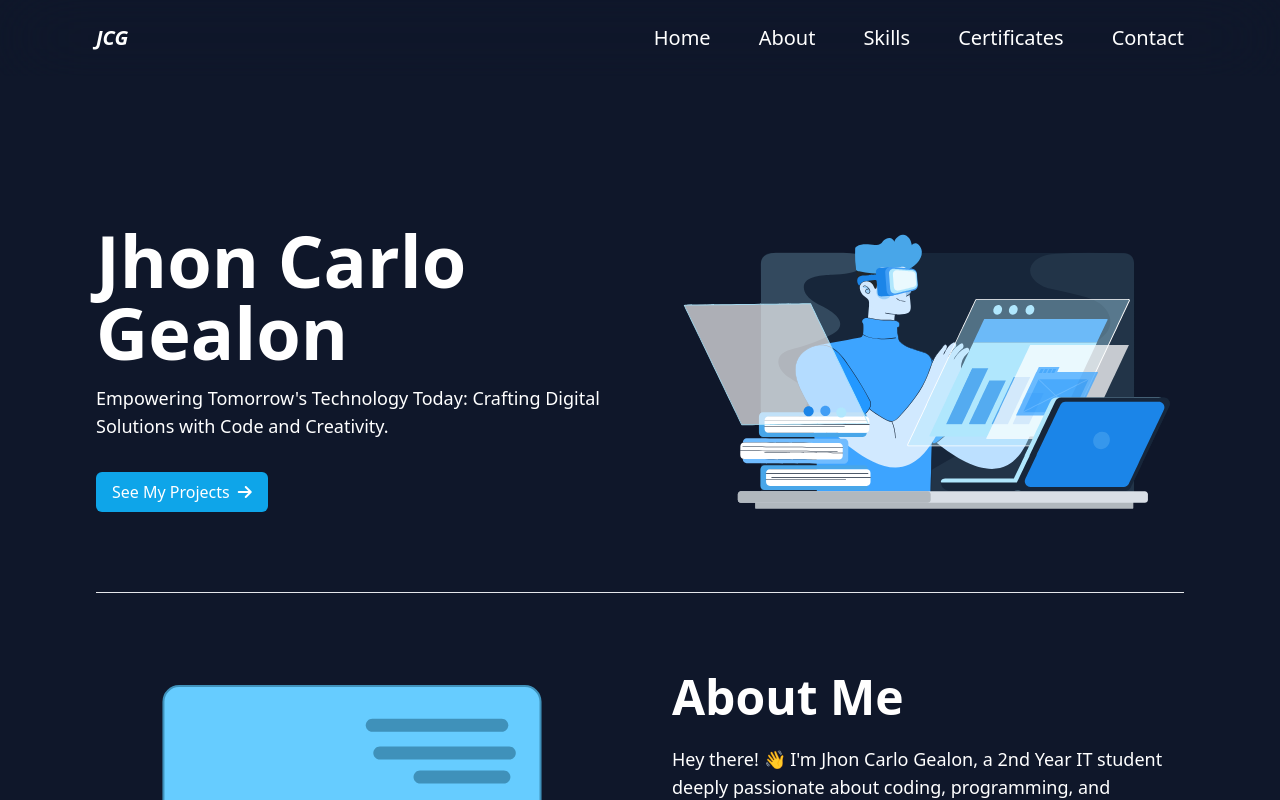
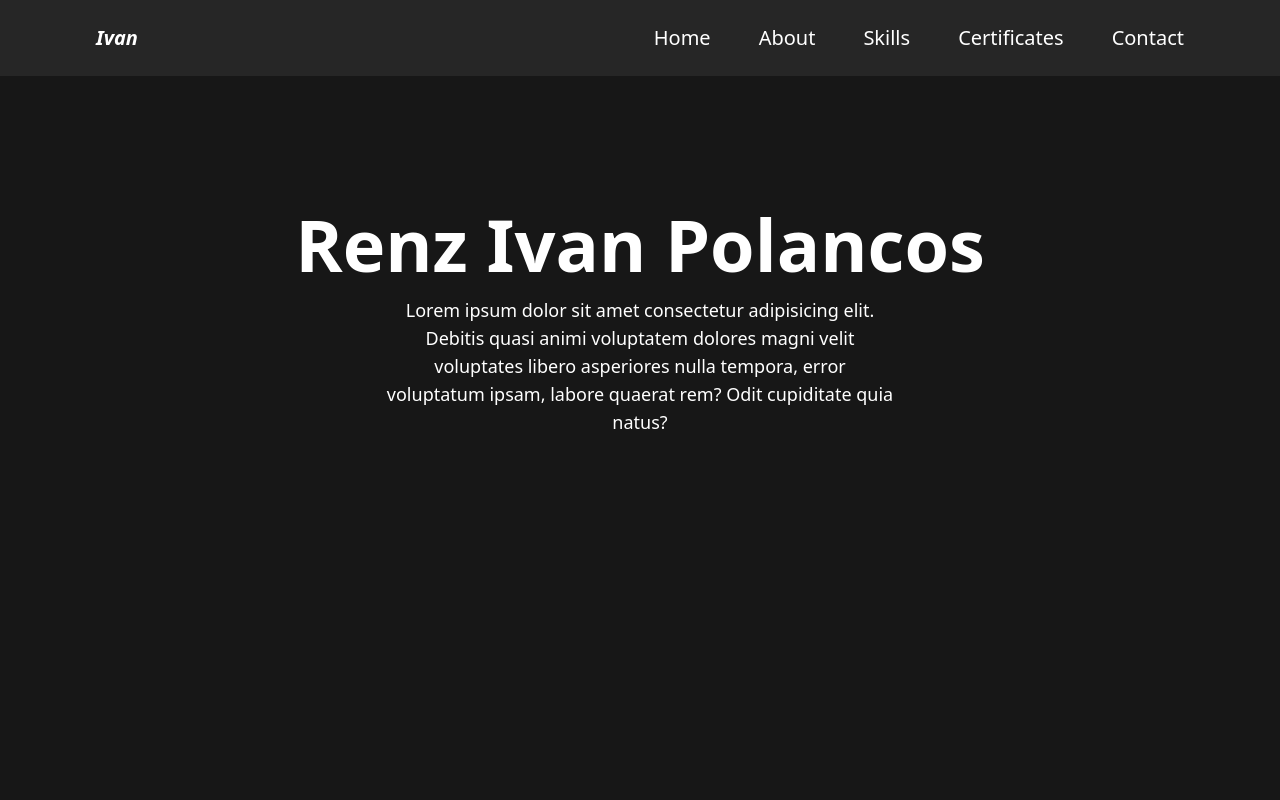
Before and after one commit to generyand/simple-portfolio3, a React (Vite) app: page / in a window 1280 px wide. Shown: the top 800 px of the page. Built offline with nearby package versions, Linux system fonts and the light colour scheme.

Commit message:
edited some things

```diff
--- a/index.html
+++ b/index.html
@@ -11,6 +11,12 @@
       crossorigin="anonymous"
       referrerpolicy="no-referrer"
     />
+    <link rel="preconnect" href="https://fonts.googleapis.com" />
+    <link rel="preconnect" href="https://fonts.gstatic.com" crossorigin />
+    <link
+      href="https://fonts.googleapis.com/css2?family=Plus+Jakarta+Sans:ital,wght@0,200..800;1,200..800&family=Poppins:ital,wght@0,100;0,200;0,300;0,400;0,500;0,600;0,700;0,800;0,900;1,100;1,200;1,300;1,400;1,500;1,600;1,700;1,800;1,900&display=swap"
+      rel="stylesheet"
+    />
     <title>Renz Ivan Polancos</title>
   </head>
   <body>
--- a/src/App.jsx
+++ b/src/App.jsx
@@ -7,8 +7,8 @@
   return (
     <>
       <Header />
-      <Main />
-      <Footer />
+      {/* <Main /> */}
+      {/* <Footer /> */}
     </>
   );
 }
--- a/src/components/Hero.jsx
+++ b/src/components/Hero.jsx
@@ -10,7 +10,7 @@
         className={`flex flex-col lg:flex-row gap-8 lg:gap-16 mb-8 lg:mb-16`}
       >
         <div
-          className={`flex flex-col items-center justify-center flex-1 text-center lg:text-start lg:items-start`}
+          className={`flex flex-col items-center justify-center flex-1 text-center`}
         >
           {/* NAME AND TAGLINE */}
           <motion.div
@@ -19,15 +19,17 @@
             transition={{ duration: 0.5, delay: 0.1 }}
             viewport={{ once: true }}
           >
-            <h1 className="mb-2 lg:mb-4">Jhon Carlo Gealon</h1>
-            <p className="mb-4 text-base lg:mb-8 lg:text-lg">
-              Empowering Tomorrow's Technology Today: Crafting Digital Solutions
-              with Code and Creativity.
+            <h1 className="mb-2 lg:mb-4">Renz Ivan Polancos</h1>
+            <p className="max-w-lg mx-auto mb-4 text-base lg:mb-8 lg:text-lg">
+              Lorem ipsum dolor sit amet consectetur adipisicing elit. Debitis
+              quasi animi voluptatem dolores magni velit voluptates libero
+              asperiores nulla tempora, error voluptatum ipsam, labore quaerat
+              rem? Odit cupiditate quia natus?
             </p>
           </motion.div>
 
           {/* CALL TO ACTION */}
-          <motion.a
+          {/* <motion.a
             initial={{ opacity: 0, y: "40px" }}
             whileInView={{ opacity: 1, y: "0px" }}
             transition={{ duration: 0.5, delay: 0.2 }}
@@ -38,11 +40,11 @@
           >
             See My Projects
             <i className="hidden fa-solid fa-arrow-right lg:inline"></i>
-          </motion.a>
+          </motion.a> */}
         </div>
 
         {/* ILLUSTRATION */}
-        <motion.div
+        {/* <motion.div
           initial={{ opacity: 0, y: "40px" }}
           whileInView={{ opacity: 1, y: "0px" }}
           transition={{ duration: 0.5, delay: 0.3 }}
@@ -50,16 +52,16 @@
           className={`flex-1 max-w-lg mx-auto lg:max-w-none`}
         >
           <Lottie animationData={animationData} />
-        </motion.div>
+        </motion.div> */}
       </div>
 
       {/* HORIZONTAL LINE */}
-      <motion.hr
+      {/* <motion.hr
         initial={{ opacity: 0, y: "40px" }}
         whileInView={{ opacity: 1, y: "0px" }}
         transition={{ duration: 0.5, delay: 0.4 }}
         viewport={{ once: true }}
-      />
+      /> */}
     </div>
   );
 }
--- a/src/components/MobileNav.jsx
+++ b/src/components/MobileNav.jsx
@@ -3,10 +3,10 @@
 export default function MobileNav({ menuIsActive, toggleMenu }) {
   return (
     <nav className={`mobile-nav ${menuIsActive ? "active" : ""}`}>
-      <header className="flex justify-between w-full px-8 py-3 ">
+      <header className="flex justify-between w-full px-8 py-3 bg-neutral-800">
         {/* LOGO */}
         <div className="cursor-pointer logo">
-          <h1 className="text-xl italic font-bold">JCG</h1>
+          <h1 className="text-xl italic font-bold">Ivan</h1>
         </div>
 
         {/* MENU TOGGLE BUTTON */}
@@ -14,64 +14,63 @@
           <i className="fa-solid fa-xmark | text-2xl"></i>
         </button>
       </header>
-      <hr />
 
       {/* NAVIGATION */}
       <ul className="flex flex-col gap-8 p-8 text-lg text-center">
-        <li>
+        <li className="flex justify-center w-full">
           <a
             onClick={toggleMenu}
-            className="transition-all cursor-pointer hover:text-sky-400"
+            className="w-full transition-all cursor-pointer hover:text-sky-400"
             href="#"
           >
             Home
           </a>
         </li>
 
-        <li>
+        <li className="flex justify-center w-full">
           <a
             onClick={toggleMenu}
-            className="transition-all cursor-pointer hover:text-sky-400"
+            className="w-full transition-all cursor-pointer hover:text-sky-400"
             href="#about"
           >
             About Me
           </a>
         </li>
 
-        <li>
+        <li className="flex justify-center w-full">
           <a
             onClick={toggleMenu}
-            className="transition-all cursor-pointer hover:text-sky-400"
+            className="w-full transition-all cursor-pointer hover:text-sky-400"
             href="#skills"
           >
             Skills
           </a>
         </li>
 
-        {/* <li>
+        {/* <li className="flex justify-center w-full">
           <a
             onClick={toggleMenu}
-            className="transition-all cursor-pointer hover:text-sky-400"
+            className="w-full transition-all cursor-pointer hover:text-sky-400"
             href="#projects"
           >
             Projects
           </a>
         </li> */}
 
-        <li>
+        <li className="flex justify-center w-full">
           <a
             onClick={toggleMenu}
-            className="transition-all cursor-pointer hover:text-sky-400"
+            className="w-full transition-all cursor-pointer hover:text-sky-400"
             href="#certificates"
           >
             Certificates
           </a>
         </li>
 
-        <li>
+        <li className="flex justify-center w-full">
           <a
             onClick={toggleMenu}
-            className="transition-all cursor-pointer hover:text-sky-400"
+            className="w-full transition-all cursor-pointer hover:text-sky-400"
             href="#contact"
           >
             Contact
--- a/src/components/Nav.jsx
+++ b/src/components/Nav.jsx
@@ -14,7 +14,7 @@
         {/* LOGO */}
         <div className="cursor-pointer logo">
           <a href="#">
-            <h1 className="text-xl italic font-bold">JCG</h1>
+            <h1 className="text-xl italic font-bold">Ivan</h1>
           </a>
         </div>
 
@@ -79,7 +79,7 @@
 
         {/* MENU BUTTON */}
         <button onClick={toggleMenu} className="visible lg:hidden menu-btn">
-          <i className="fa-solid fa-bars-staggered | text-2xl"></i>
+          <i className="fa-solid fa-bars | text-2xl"></i>
         </button>
       </nav>
     </div>
--- a/src/index.css
+++ b/src/index.css
@@ -4,7 +4,11 @@
 
 @layer base {
   html {
-    @apply bg-slate-900 scroll-smooth;
+    @apply bg-neutral-900 scroll-smooth;
+    font-family: "Plus Jakarta Sans", "Poppins" sans-serif;
+  }
+
+  body {
   }
 
   h1 {
@@ -32,7 +36,7 @@
   }
 
   .mobile-nav {
-    @apply fixed top-0 right-0 h-screen max-w-screen-sm min-w-full text-white transition-all opacity-0 z-[-999] bg-slate-800 translate-x-[100vw];
+    @apply fixed top-0 right-0 h-screen max-w-screen-sm min-w-full text-white transition-all opacity-0 z-[-999] bg-neutral-900 translate-x-[-100vw];
   }
 
   .active {
@@ -44,7 +48,7 @@
   }
 
   .nav-wrapper {
-    @apply fixed top-0 z-10 w-full backdrop-blur-2xl;
+    @apply fixed top-0 z-10 w-full bg-neutral-800;
   }
 
   .hero {
```
